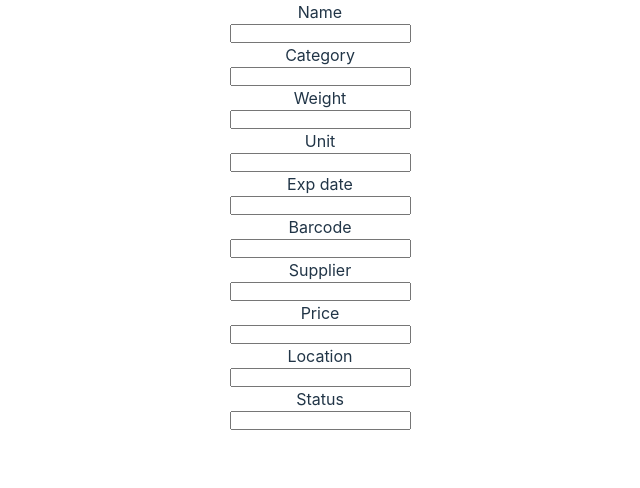
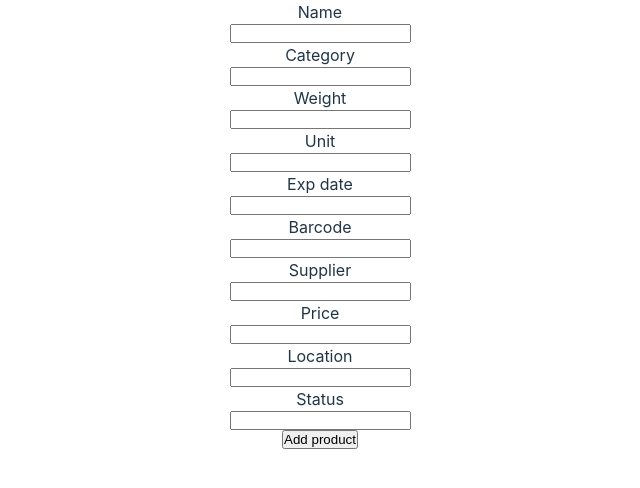
Before and after one commit to iamogir/stock-review-client, a React (Vite) app: page /add_product in a window 1280 px wide. Shown: the top 488 px of the page, without its empty margins (320-960 px from the left). Built offline with nearby package versions, Linux system fonts and the light colour scheme.

Commit message:
added submit btn

```diff
--- a/src/pages/addProductPage/ui/AddProductPage.tsx
+++ b/src/pages/addProductPage/ui/AddProductPage.tsx
@@ -1,9 +1,18 @@
 import style from './addProductPage.module.css'
+import {FormEvent } from "react";
 
 const AddProductPage = () => {
+
+    const addProduct = (event: FormEvent<HTMLFormElement>) => {
+        event.preventDefault();
+        const infoObject = {};
+        const form = document.querySelector("#addForm");
+        console.log(event.target)
+    }
+
     return (
         <div>
-            <form className={style.form}>
+            <form id={"addForm"} className={style.form} onSubmit={addProduct}>
                 <label>Name</label>
                 <input name={'name'} />
                 <label>Category</label>
@@ -24,7 +33,9 @@ const AddProductPage = () => {
                 <input name={'location'} />
                 <label>Status</label>
                 <input name={'status'} />
+                <input type="submit" value="Add product" />
             </form>
+
         </div>
     );
 };
```
